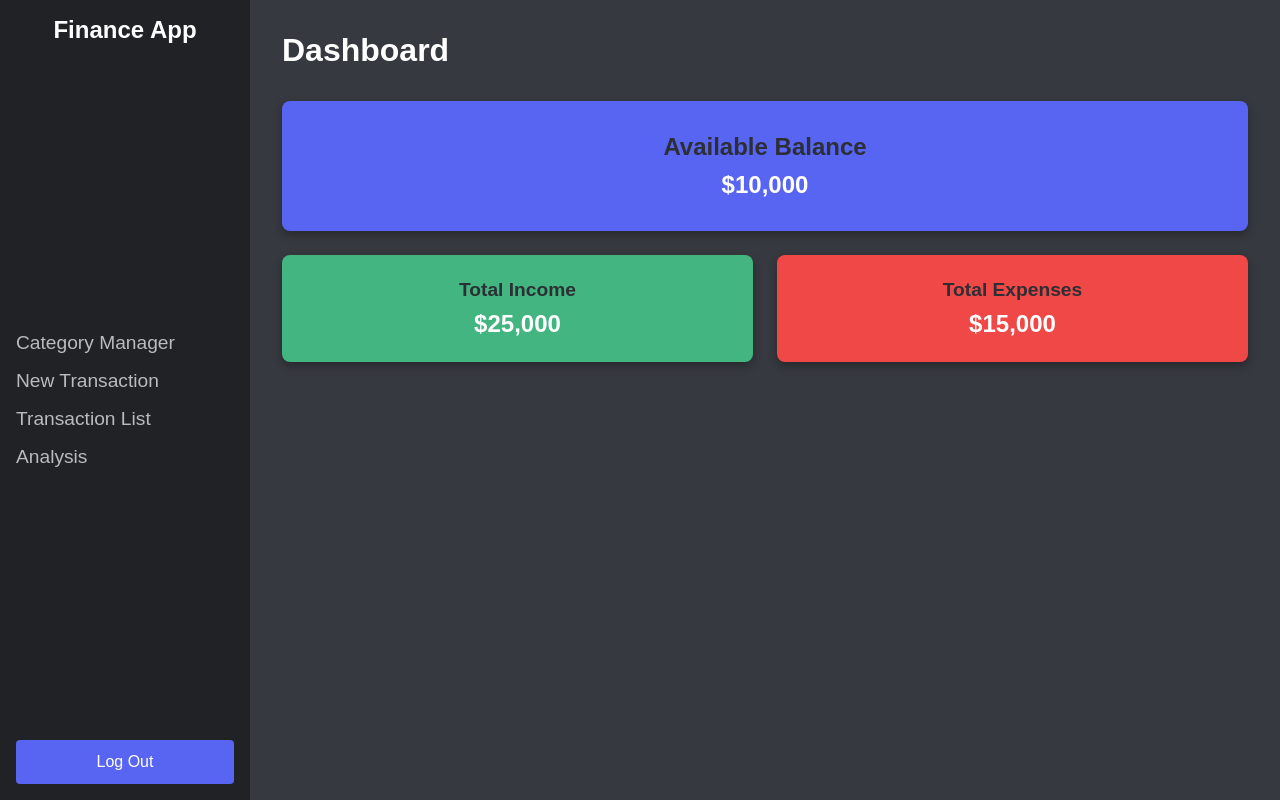
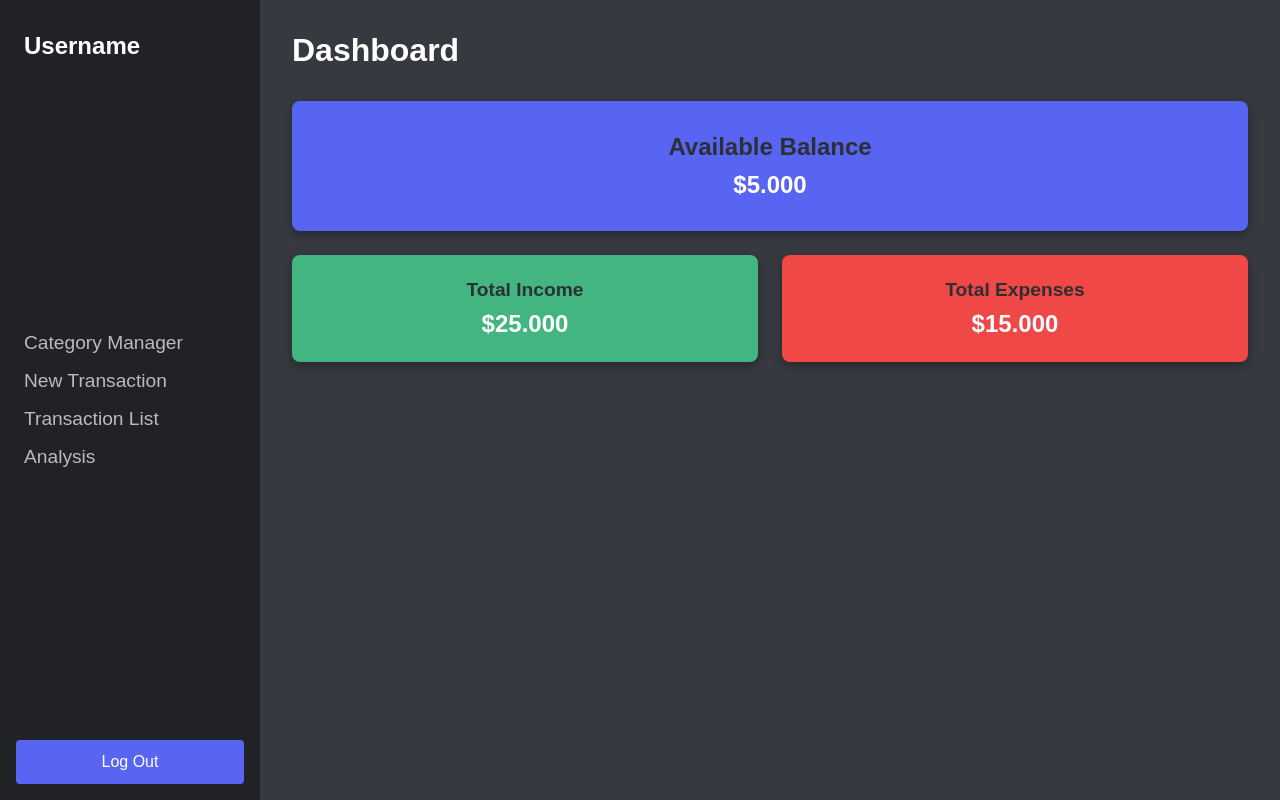
Before and after one commit to Ch31ios/Finance_app, a React (Vite) app: page /dashboard in a window 1280 px wide. Built offline with nearby package versions, Linux system fonts and the light colour scheme.

Commit message:
Update Menu styles and adjust dashboard values

```diff
--- a/src/components/Menu/Menu.jsx
+++ b/src/components/Menu/Menu.jsx
@@ -5,7 +5,7 @@ import { Link } from "react-router-dom";
 function Menu() {
   return (
     <aside>
-        <h2>Finance App</h2>
+      <h2>Username</h2>
       <nav>
         <ul>
           <li><Link to="/category-manager">Category Manager</Link></li>
--- a/src/components/Menu/Menu.scss
+++ b/src/components/Menu/Menu.scss
@@ -1,5 +1,5 @@
 aside {
-    width: 250px;
+    width: 260px;
     padding: 1rem;
     display: flex;
     flex-direction: column;
@@ -7,18 +7,16 @@ aside {
     background-color: #202225;
 
     h2 {
-        margin-bottom: 2rem;
-        text-align: center;
+        margin: 1rem 0 1rem 0.5rem;
         font-size: 1.5rem;
         color: #ffffff;
     }
 
     nav ul {
-        padding: 0;
         list-style: none;
 
         li {
-            margin-bottom: 1rem;
+            margin: 0 0 1rem 0.5rem;
 
             a {
                 text-decoration: none;
--- a/src/pages/Dashboard/Dashboard.jsx
+++ b/src/pages/Dashboard/Dashboard.jsx
@@ -14,15 +14,15 @@ function Dashboard() {
         <div className="dashboard-grid">
           <div className="dashboard-card balance">
             <h3>Available Balance</h3>
-            <p>$10,000</p>
+            <p>$5.000</p>
           </div>
           <div className="dashboard-card income">
             <h3>Total Income</h3>
-            <p>$25,000</p>
+            <p>$25.000</p>
           </div>
           <div className="dashboard-card expenses">
             <h3>Total Expenses</h3>
-            <p>$15,000</p>
+            <p>$15.000</p>
           </div>
         </div>
 
```
Lines whose indentation alone changed are shown as unchanged.
